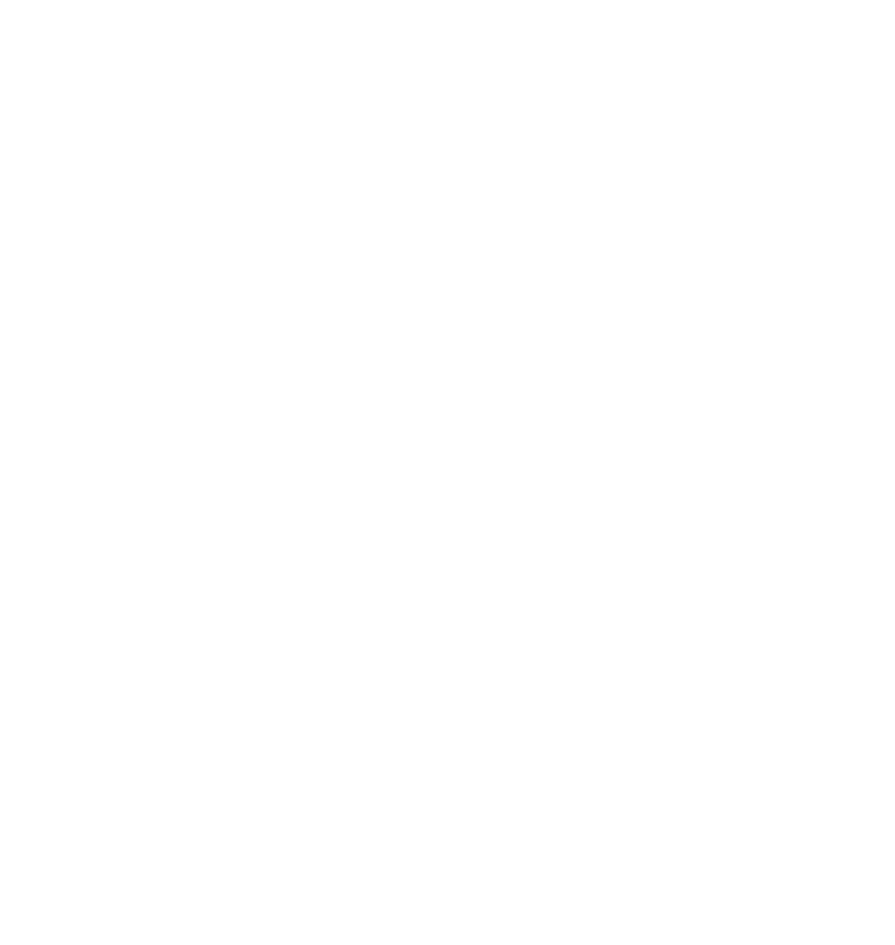
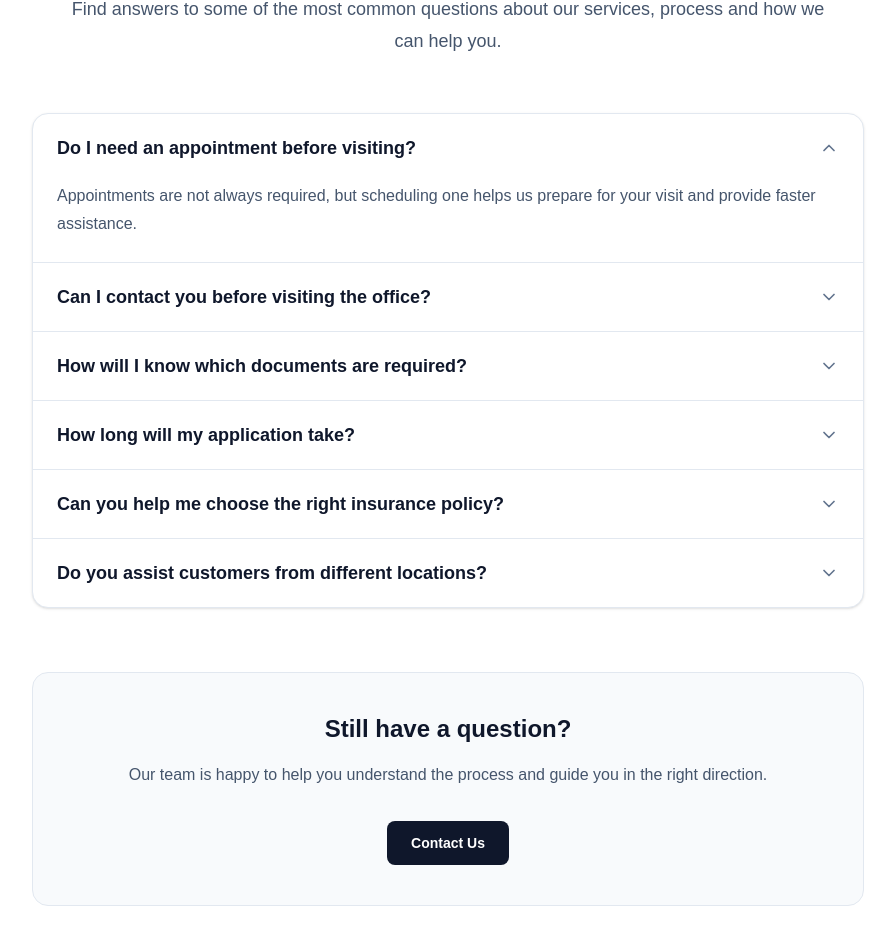
Before and after one commit to riteshshas/business-website, a Next.js app: page / in a window 1280 px wide. Shown: the part 4136-5081 px from the top of the page, without its empty margins (192-1087 px from the left). Before the commit the page ends 3977 px from the top, so only its background shows below. Built offline with nearby package versions, Linux system fonts and the light colour scheme.

Commit message:
feat: added FAQ section

```diff
--- a/app/page.tsx
+++ b/app/page.tsx
@@ -3,6 +3,8 @@
 import HowItWorks from "@/components/home/HowItWorks";
 import WhyChooseUs from "@/components/home/WhyChooseUs";
 import MeetConsultant from "@/components/home/MeetConsultant";
+import Faq from "@/components/home/Faq";
+import Contact from "@/components/home/Contact";
 
 export default function Home() {
   return (
@@ -12,6 +14,7 @@
       <HowItWorks />
       <WhyChooseUs />
       <MeetConsultant />
+      <Faq />
     </main>
   );
 }
--- /dev/null
+++ b/components/home/Faq.tsx
@@ -0,0 +1,105 @@
+"use client";
+
+import { useState } from "react";
+import Link from "next/link";
+
+import { faqs } from "@/data/faq";
+
+export default function Faq() {
+  const [openIndex, setOpenIndex] = useState(0);
+
+  return (
+    <section className="bg-white py-16 sm:py-20 lg:py-24">
+      <div className="mx-auto max-w-4xl px-6 lg:px-8">
+        <header className="mx-auto max-w-3xl text-center">
+          <h2 className="text-3xl font-bold tracking-tight text-slate-900 sm:text-4xl">
+            Frequently Asked Questions
+          </h2>
+
+          <p className="mt-4 text-lg leading-8 text-slate-600">
+            Find answers to some of the most common questions about our
+            services, process and how we can help you.
+          </p>
+        </header>
+
+        <div className="mt-14 divide-y divide-slate-200 rounded-2xl border border-slate-200 bg-white shadow-sm">
+          {faqs.map((faq, index) => {
+            const isOpen = openIndex === index;
+            const answerId = `faq-answer-${index}`;
+            const questionId = `faq-question-${index}`;
+
+            return (
+              <div key={faq.question}>
+                <h3 id={questionId}>
+                  <button
+                    type="button"
+                    className="flex w-full items-center justify-between gap-6 px-6 py-5 text-left transition-colors hover:bg-slate-50 focus-visible:outline-none focus-visible:ring-2 focus-visible:ring-slate-900 focus-visible:ring-inset"
+                    aria-expanded={isOpen}
+                    aria-controls={answerId}
+                    onClick={() =>
+                      setOpenIndex(isOpen ? -1 : index)
+                    }
+                  >
+                    <span className="text-lg font-semibold text-slate-900">
+                      {faq.question}
+                    </span>
+
+                    <svg
+                      aria-hidden="true"
+                      viewBox="0 0 24 24"
+                      className={`h-5 w-5 shrink-0 text-slate-500 transition-transform duration-200 ${
+                        isOpen ? "rotate-180" : ""
+                      }`}
+                      fill="none"
+                      stroke="currentColor"
+                      strokeWidth="2"
+                      strokeLinecap="round"
+                      strokeLinejoin="round"
+                    >
+                      <path d="m6 9 6 6 6-6" />
+                    </svg>
+                  </button>
+                </h3>
+
+                <div
+                  id={answerId}
+                  role="region"
+                  aria-labelledby={questionId}
+                  className={`overflow-hidden transition-all duration-300 ease-in-out ${
+                    isOpen
+                      ? "max-h-[500px] opacity-100"
+                      : "max-h-0 opacity-0"
+                  }`}
+                >
+                  <div className="px-6 pb-6">
+                    <p className="leading-7 text-slate-600">
+                      {faq.answer}
+                    </p>
+                  </div>
+                </div>
+              </div>
+            );
+          })}
+        </div>
+
+        <div className="mt-16 rounded-2xl border border-slate-200 bg-slate-50 px-6 py-10 text-center">
+          <h3 className="text-2xl font-semibold text-slate-900">
+            Still have a question?
+          </h3>
+
+          <p className="mx-auto mt-4 max-w-2xl leading-7 text-slate-600">
+            Our team is happy to help you understand the process and guide you
+            in the right direction.
+          </p>
+
+          <Link
+            href="#contact"
+            className="mt-8 inline-flex items-center justify-center rounded-lg bg-slate-900 px-6 py-3 text-sm font-semibold text-white transition-colors hover:bg-slate-800 focus-visible:outline-none focus-visible:ring-2 focus-visible:ring-slate-900 focus-visible:ring-offset-2"
+          >
+            Contact Us
+          </Link>
+        </div>
+      </div>
+    </section>
+  );
+}
--- /dev/null
+++ b/data/faq.ts
@@ -0,0 +1,32 @@
+export const faqs = [
+  {
+    question: "Do I need an appointment before visiting?",
+    answer:
+      "Appointments are not always required, but scheduling one helps us prepare for your visit and provide faster assistance.",
+  },
+  {
+    question: "Can I contact you before visiting the office?",
+    answer:
+      "Yes. You can reach us by phone, WhatsApp or through the enquiry form to discuss your requirements before visiting.",
+  },
+  {
+    question: "How will I know which documents are required?",
+    answer:
+      "Once you tell us the service you need, we'll provide a clear list of the required documents and guide you through the entire process.",
+  },
+  {
+    question: "How long will my application take?",
+    answer:
+      "The timeline depends on the type of service and the issuing authority. We'll keep you informed throughout the process and update you whenever there is progress.",
+  },
+  {
+    question: "Can you help me choose the right insurance policy?",
+    answer:
+      "Absolutely. We'll understand your requirements first and then recommend suitable insurance options instead of a one-size-fits-all solution.",
+  },
+  {
+    question: "Do you assist customers from different locations?",
+    answer:
+      "Yes. Many services can begin remotely through phone or WhatsApp, and we'll guide you on the next steps based on your location and requirements.",
+  },
+];
```
Also changed, not shown: components/home/FAQPreview.tsx (deleted), components/home/Testimonials.tsx (deleted), 1 other file (tests, documents, lock files or other folders).
